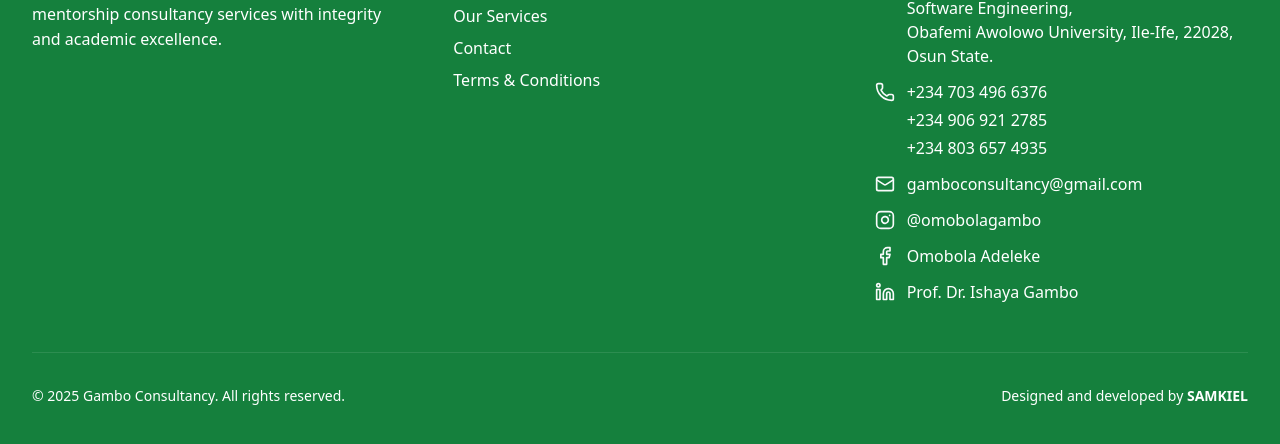
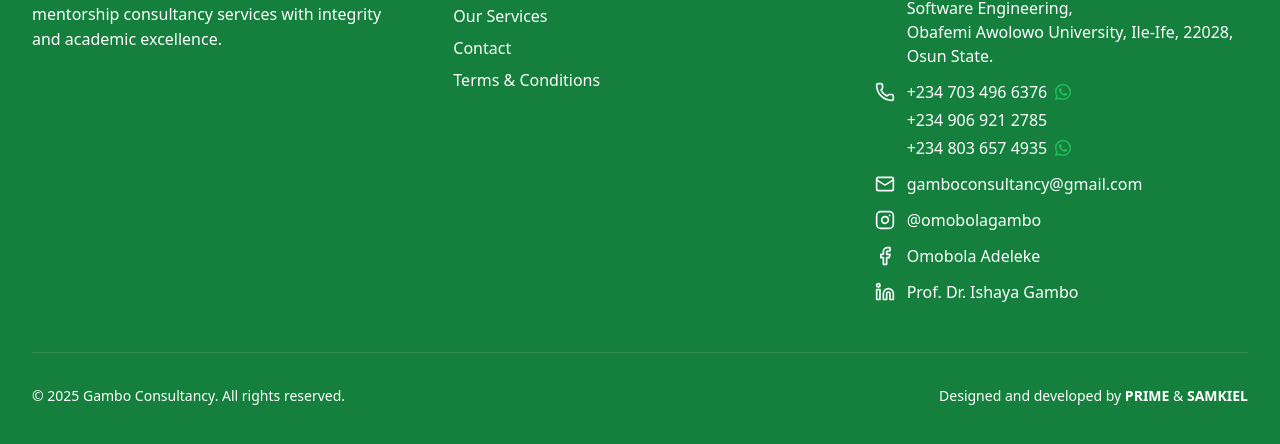
Before and after one commit to samkiell/GamboConsultancy, a Next.js app: page / in a window 1280 px wide. Shown: the part 3061-3505 px from the top of the page. Built offline with nearby package versions, Linux system fonts and the light colour scheme.

Commit message:
feat: Add footer component with navigation, contact information, and social links.

```diff
--- a/src/components/layout/Footer.tsx
+++ b/src/components/layout/Footer.tsx
@@ -86,6 +86,7 @@
               <div className="flex items-start">
                 <Phone className="h-5 w-5 mr-3 text-brand-accent mt-0.5 shrink-0" />
                 <div className="text-white flex flex-col space-y-1">
+                  <div className="flex items-center gap-2">
                     <a
                       href="tel:+2347034966376"
                       className="hover:text-white transition-colors"
@@ -93,17 +94,42 @@
                       +234 703 496 6376
                     </a>
                     <a
+                      href="https://wa.me/2347034966376"
+                      target="_blank"
+                      rel="noopener noreferrer"
+                      aria-label="Chat on WhatsApp"
+                      className="opacity-80 hover:opacity-100 transition-opacity"
+                    >
+                      <svg viewBox="0 0 24 24" className="h-4 w-4 fill-current text-[#25D366]" xmlns="http://www.w3.org/2000/svg">
+                        <path d="M17.472 14.382c-.297-.149-1.758-.867-2.03-.967-.273-.099-.471-.148-.67.15-.197.297-.767.966-.94 1.164-.173.199-.347.223-.644.075-.297-.15-1.255-.463-2.39-1.475-.883-.788-1.48-1.761-1.653-2.059-.173-.297-.018-.458.13-.606.134-.133.298-.347.446-.52.149-.174.198-.298.298-.497.099-.198.05-.371-.025-.52-.075-.149-.669-1.612-.916-2.207-.242-.579-.487-.5-.669-.51-.173-.008-.371-.01-.57-.01-.198 0-.52.074-.792.372-.272.297-1.04 1.016-1.04 2.479 0 1.462 1.065 2.875 1.213 3.074.149.198 2.096 3.2 5.077 4.487.709.306 1.262.489 1.694.625.712.227 1.36.195 1.871.118.571-.085 1.758-.719 2.006-1.413.248-.694.248-1.289.173-1.413-.074-.124-.272-.198-.57-.347m-5.421 7.403h-.004a9.87 9.87 0 01-5.031-1.378l-.361-.214-3.741.982.998-3.648-.235-.374a9.86 9.86 0 01-1.51-5.26c.001-5.45 4.436-9.884 9.888-9.884 2.64 0 5.122 1.03 6.988 2.898a9.825 9.825 0 012.893 6.994c-.003 5.45-4.437 9.884-9.885 9.884m8.413-18.297A11.815 11.815 0 0012.05 0C5.495 0 .16 5.335.157 11.892c0 2.096.547 4.142 1.588 5.945L.057 24l6.305-1.654a11.882 11.882 0 005.683 1.448h.005c6.554 0 11.89-5.335 11.893-11.893a11.821 11.821 0 00-3.48-8.413Z"/>
+                      </svg>
+                    </a>
+                  </div>
+                  <a
                     href="tel:+2349069212785"
                     className="hover:text-white transition-colors"
                   >
                     +234 906 921 2785
                   </a>
+                  <div className="flex items-center gap-2">
                     <a
                       href="tel:+2348036574935"
                       className="hover:text-white transition-colors"
                     >
                       +234 803 657 4935
                     </a>
+                    <a
+                      href="https://wa.me/2348036574935"
+                      target="_blank"
+                      rel="noopener noreferrer"
+                      aria-label="Chat on WhatsApp"
+                      className="opacity-80 hover:opacity-100 transition-opacity"
+                    >
+                      <svg viewBox="0 0 24 24" className="h-4 w-4 fill-current text-[#25D366]" xmlns="http://www.w3.org/2000/svg">
+                        <path d="M17.472 14.382c-.297-.149-1.758-.867-2.03-.967-.273-.099-.471-.148-.67.15-.197.297-.767.966-.94 1.164-.173.199-.347.223-.644.075-.297-.15-1.255-.463-2.39-1.475-.883-.788-1.48-1.761-1.653-2.059-.173-.297-.018-.458.13-.606.134-.133.298-.347.446-.52.149-.174.198-.298.298-.497.099-.198.05-.371-.025-.52-.075-.149-.669-1.612-.916-2.207-.242-.579-.487-.5-.669-.51-.173-.008-.371-.01-.57-.01-.198 0-.52.074-.792.372-.272.297-1.04 1.016-1.04 2.479 0 1.462 1.065 2.875 1.213 3.074.149.198 2.096 3.2 5.077 4.487.709.306 1.262.489 1.694.625.712.227 1.36.195 1.871.118.571-.085 1.758-.719 2.006-1.413.248-.694.248-1.289.173-1.413-.074-.124-.272-.198-.57-.347m-5.421 7.403h-.004a9.87 9.87 0 01-5.031-1.378l-.361-.214-3.741.982.998-3.648-.235-.374a9.86 9.86 0 01-1.51-5.26c.001-5.45 4.436-9.884 9.888-9.884 2.64 0 5.122 1.03 6.988 2.898a9.825 9.825 0 012.893 6.994c-.003 5.45-4.437 9.884-9.885 9.884m8.413-18.297A11.815 11.815 0 0012.05 0C5.495 0 .16 5.335.157 11.892c0 2.096.547 4.142 1.588 5.945L.057 24l6.305-1.654a11.882 11.882 0 005.683 1.448h.005c6.554 0 11.89-5.335 11.893-11.893a11.821 11.821 0 00-3.48-8.413Z"/>
+                      </svg>
+                    </a>
+                  </div>
                 </div>
               </div>
               <div className="flex items-center">
@@ -159,6 +185,15 @@
           <p className="!text-white">
             Designed and developed by{" "}
             <a
+              href="https://prime-codes.vercel.app/"
+              target="_blank"
+              rel="noopener noreferrer"
+              className="font-semibold hover:text-brand-accent transition-colors"
+            >
+              PRIME
+            </a>
+            {" & "}
+            <a
               href="https://samkiel.dev"
               target="_blank"
               rel="noopener noreferrer"
```
Lines whose indentation alone changed are shown as unchanged.
